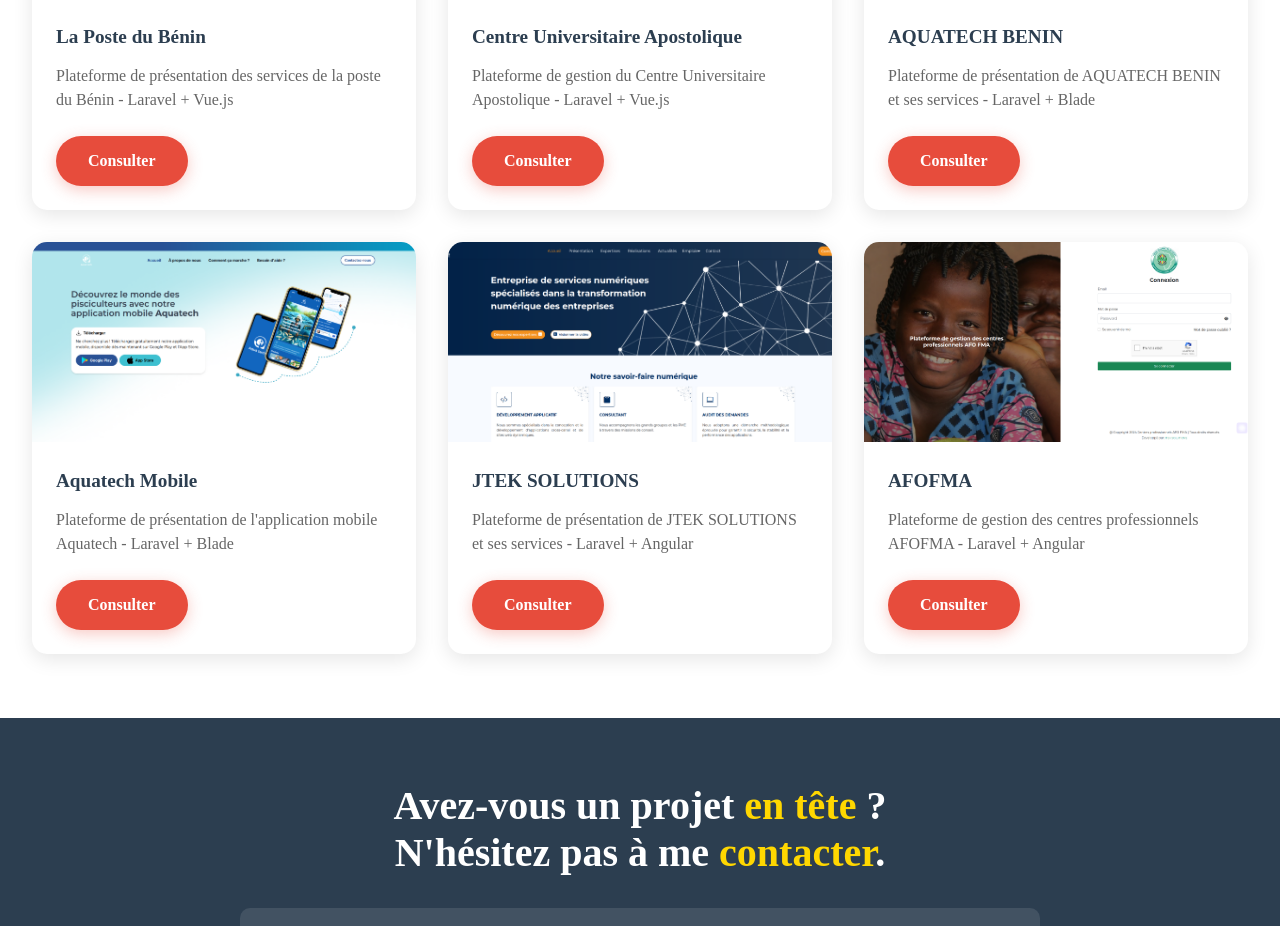
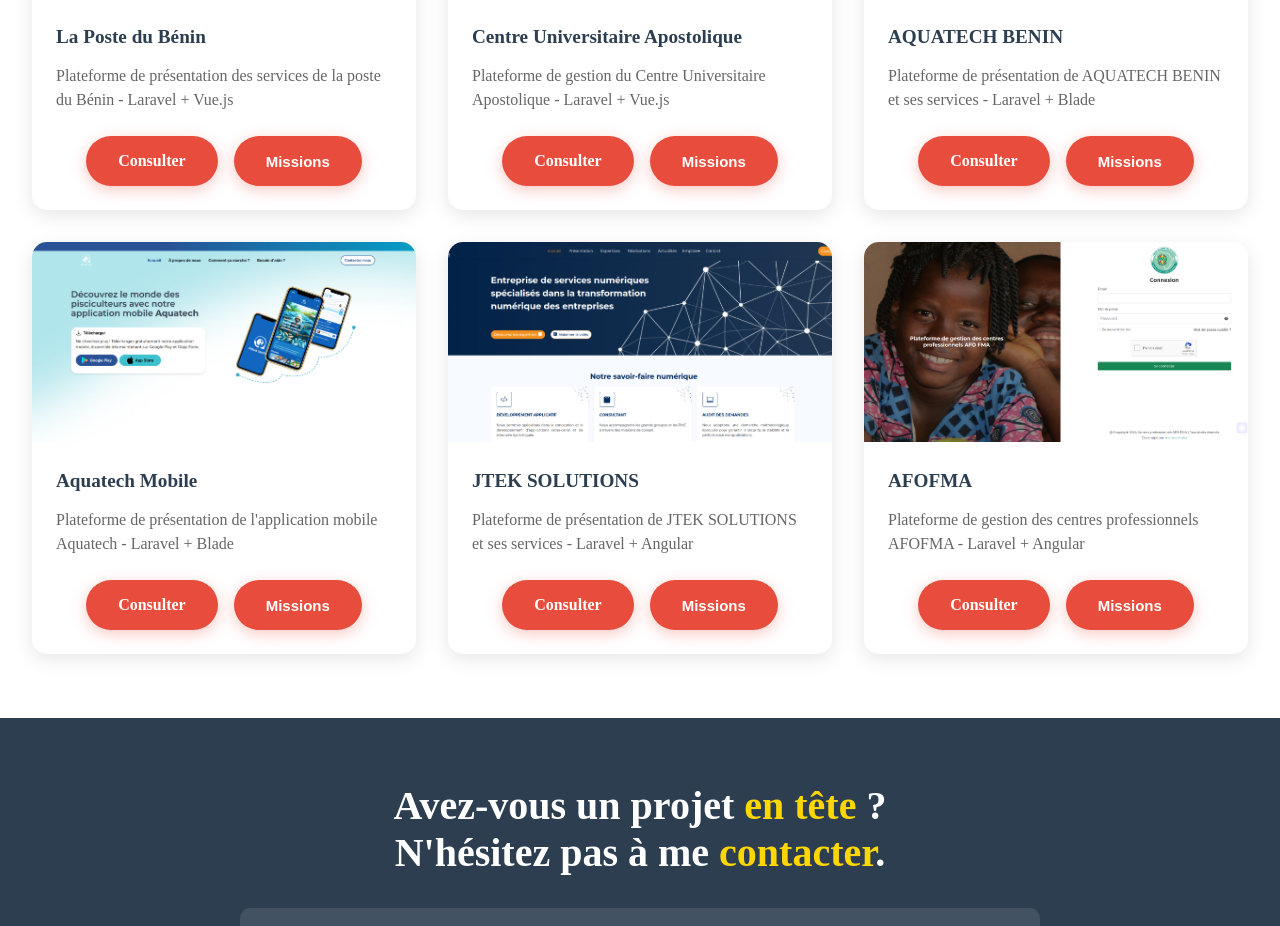
Before and after one commit to avocegregoire-10/my-portfolio-01, a Vue app: page / in a window 1280 px wide. Shown: the part 2423-3349 px from the top of the page. Built offline with nearby package versions, Linux system fonts and the light colour scheme.

Commit message:
Add missions to projects

```diff
--- a/src/App.vue
+++ b/src/App.vue
@@ -80,7 +80,13 @@
   51%, 100% { border-color: #FFD700; }
 }
 
-.project-button, .btn {
+.project-actions {
+  display: flex;
+  justify-content: center;
+  gap: 1rem;
+}
+
+.project-button, .btn, .mission-btn {
   background: var(--accent);
   color: white;
   padding: 1rem 2rem;
@@ -92,6 +98,10 @@
   transition: all 0.3s ease;
   display: inline-block;
   box-shadow: 0 4px 15px rgba(231, 76, 60, 0.3);
+}
+
+.mission-btn{
+  font-size: 15px;
 }
 
 .project-button:hover, .btn:hover {
--- a/src/components/Content.vue
+++ b/src/components/Content.vue
@@ -20,6 +20,11 @@
 const isSubmitting = ref(false)
 const formSubmitted = ref(false)
 const emailStatus = ref('')
+
+// Contrôle de l'affichage du modal
+const showMissionModal = ref(false)
+// Stocke les missions du projet cliqué
+const currentProjectMissions = ref([])
 
 // Visibilité des sections (pour les animations)
 const inView = reactive({
@@ -96,7 +101,13 @@
     description: 'Plateforme de présentation des services de la poste du Bénin',
     technologie : 'Laravel + Vue.js',
     image: lreLaposteImagePath,
-    url: 'https://lre.laposte.bj/'
+    url: 'https://lre.laposte.bj/',
+    missions: [
+      'Analyse et Conception',
+      'Développement de l\'API',
+      'Intégration de l\'API',
+      'Déploiement'
+    ]
   },
   {
     id: 'cua',
@@ -104,7 +115,12 @@
     description: 'Plateforme de gestion du Centre Universitaire Apostolique',
     technologie : 'Laravel + Vue.js',
     image: cuaImagePath,
-    url: 'https://cua.bj/'
+    url: 'https://cua.bj/',
+    missions: [
+      'Analyse et Conception',
+      'Développement de l\'API',
+      'Intégration de l\'API',
+    ]
   },
   {
     id: 'aquatechplateforme',
@@ -112,7 +128,13 @@
     description: 'Plateforme de présentation de AQUATECH BENIN et ses services',
     technologie : 'Laravel + Blade',
     image: aquatechImagePath,
-    url: 'https://aquatech-benin.com/'
+    url: 'https://aquatech-benin.com/',
+    missions: [
+      'Analyse et Conception de l’interface',
+      'Développement frontend et backend',
+      'Intégration responsive',
+      'Optimisation SEO'
+    ]
   },
   {
     id: 'aquatechmobile',
@@ -120,7 +142,12 @@
     description: 'Plateforme de présentation de l\'application mobile Aquatech',
     technologie : 'Laravel + Blade',
     image: aquatechMobileImagePath,
-    url: 'https://app.aquatech-benin.com/'
+    url: 'https://app.aquatech-benin.com/',
+    missions: [
+      'Analyse et Conception de l’interface',
+      'Développement frontend et backend',
+      'Intégration responsive',
+    ]
   },
   {
     id: 'jtek',
@@ -128,7 +155,12 @@
     description: 'Plateforme de présentation de JTEK SOLUTIONS et ses services',
     technologie : 'Laravel + Angular',
     image: jtekImagePath,
-    url: 'https://www.jtek-solutions.com/'
+    url: 'https://www.jtek-solutions.com/',
+    missions: [
+      'Refonte de l’interface',
+      'Intégration responsive',
+      'Réalisation de la vidéo de présentation avec canva'
+    ]
   },
   {
     id: 'afofma',
@@ -136,7 +168,12 @@
     description: 'Plateforme de gestion des centres professionnels AFOFMA',
     technologie : 'Laravel + Angular',
     image: afofmaimagePath,
-    url: 'https://afofma.jtek-solutions.com/login'
+    url: 'https://afofma.jtek-solutions.com/login',
+    missions: [
+      'Analyse et Conception',
+      'Modélisation UML',
+      'Implémentation des fonctionnalités gestion des notes et évaluations (API)',
+    ]
   }
 ]
 
@@ -241,6 +278,16 @@
   window.open(url, '_blank');
 }
 
+const openMissionModal = (missions) => {
+  currentProjectMissions.value = missions;
+  showMissionModal.value = true;
+}
+
+const closeMissionModal = () => {
+  showMissionModal.value = false;
+  currentProjectMissions.value = [];
+}
+
 // Hook de montage du composant
 onMounted(() => {
   startTypingAnimation();
@@ -326,15 +373,63 @@
         <div class="project-content">
           <h3>{{ project.title }}</h3>
           <p>{{ project.description }} - {{ project.technologie }}</p>
-          <a :href="project.url" target="_blank" class="project-button" @click.stop>
-            Consulter
-          </a>
+          <div class="project-actions">
+            <a :href="project.url" target="_blank" class="project-button" @click.stop>
+              Consulter
+            </a>
+            <button class="btn mission-btn" @click.stop="openMissionModal(project.missions)">Missions</button>
+          </div>
         </div>
       </article>
     </div>
   </section>
+
+  <!-- Modal Missions -->
+  <div v-if="showMissionModal" class="modal-overlay" @click="closeMissionModal">
+    <div class="modal-content" @click.stop>
+      <button class="close-btn" @click="closeMissionModal">&times;</button>
+      <h2>Missions accomplies</h2><br/>
+      <ul>
+        <li v-for="(mission, index) in currentProjectMissions" :key="index">
+          {{ mission }}
+        </li><br/>
+      </ul>
+      <hr>
+    </div>
+  </div>
 </template>
 
 <style scoped>
+  .modal-overlay {
+    position: fixed;
+    top: 0;
+    left: 0;
+    width: 100%;
+    height: 100%;
+    background: rgba(0, 0, 0, 0.6);
+    display: flex;
+    align-items: center;
+    justify-content: center;
+    z-index: 1000;
+  }
 
+  .modal-content {
+    background: white;
+    padding: 20px;
+    border-radius: 8px;
+    max-width: 500px;
+    width: 90%;
+    box-shadow: 0 4px 12px rgba(0, 0, 0, 0.2);
+  }
+
+  .close-btn {
+    background: none;
+    color: red;
+    border: none;
+    font-size: 2.5rem;
+    position: absolute;
+    right: 26rem;
+    top: 24rem;
+    cursor: pointer;
+  }
 </style>
```
